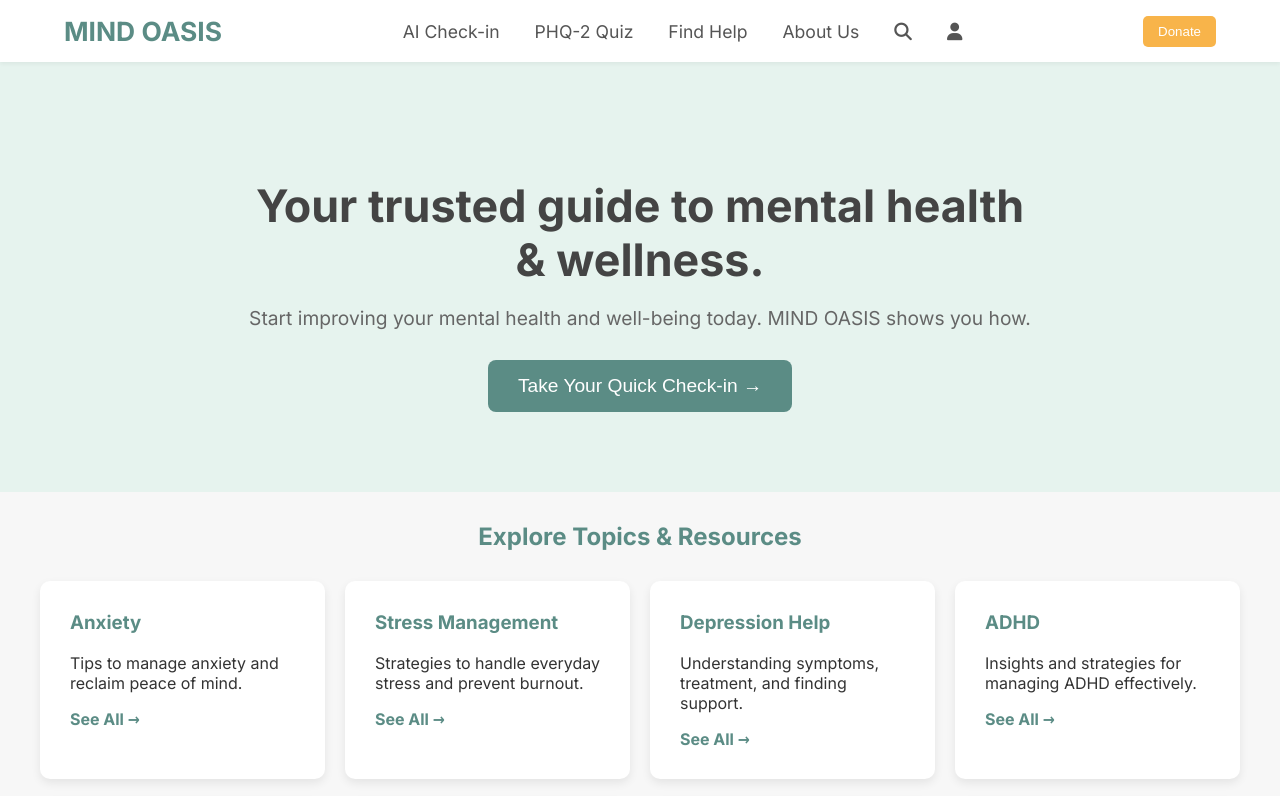
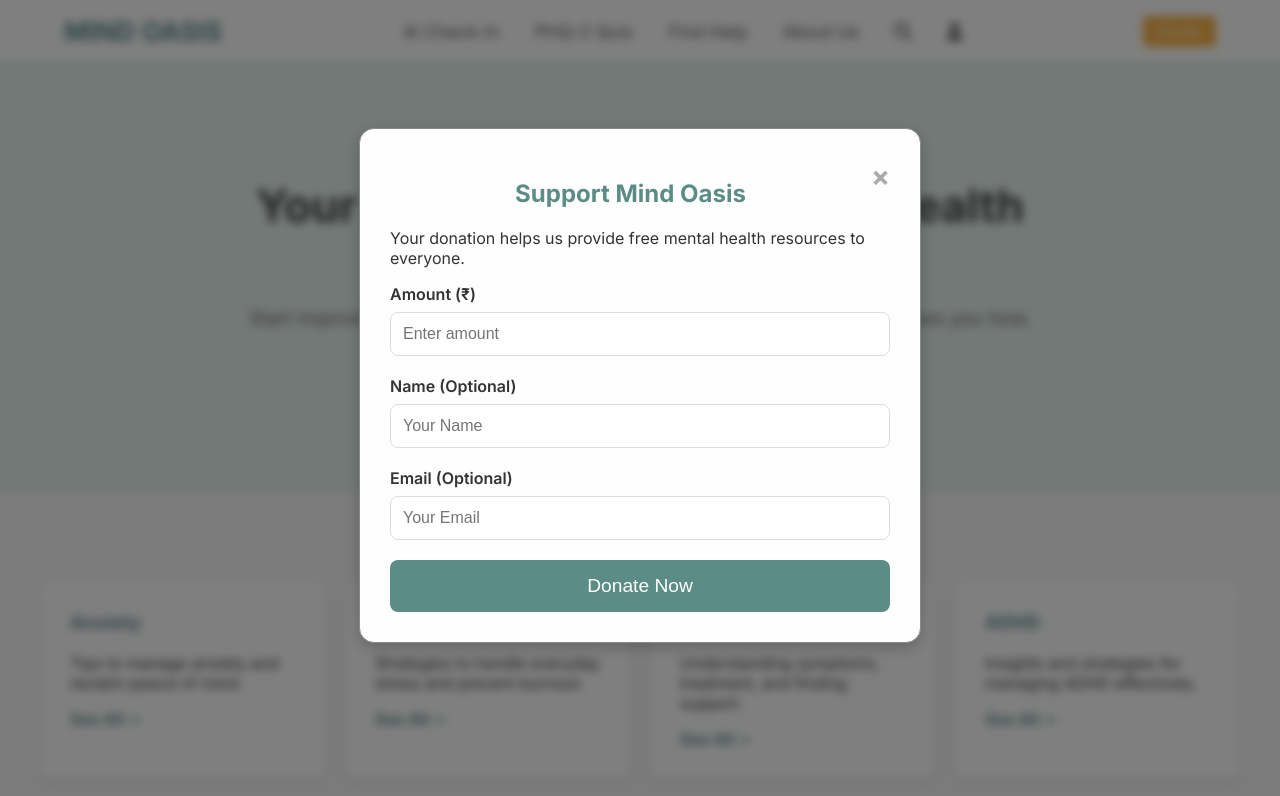
Before and after one commit to sandipansingh/mindoasis, a website: page public/pages/index.html in a window 1280 px wide. Both pictures are taken after a click on the button "Donate". Shown: the top 796 px of the page. Drawn offline with Linux system fonts and the light colour scheme.

Commit message:
feat: update package version and enhance donation system with modal UI and backend integration

```diff
--- a/package.json
+++ b/package.json
@@ -1,7 +1,7 @@
 {
   "name": "mindoasis",
-  "version": "1.1.0",
-  "description": "Mental health and wellness platform",
+  "version": "1.2.1",
+  "description": "A mental health and wellness platform API using Express.js and OpenRouter SDK.",
   "main": "server/server.js",
   "scripts": {
     "start": "node server/server.js",
--- a/public/css/style.css
+++ b/public/css/style.css
@@ -578,3 +578,90 @@ textarea:focus {
   margin-bottom: 20px;
   animation: float 3s ease-in-out infinite;
 }
+
+.modal {
+  display: none;
+  position: fixed;
+  z-index: 1000;
+  left: 0;
+  top: 0;
+  width: 100%;
+  height: 100%;
+  overflow: auto;
+  background-color: rgba(0, 0, 0, 0.5);
+  backdrop-filter: blur(5px);
+}
+
+.modal-content {
+  background-color: #fefefe;
+  margin: 10% auto;
+  padding: 30px;
+  border: 1px solid #888;
+  width: 90%;
+  max-width: 500px;
+  border-radius: 15px;
+  box-shadow: 0 5px 15px rgba(0, 0, 0, 0.2);
+  position: relative;
+  animation: slideInUp 0.3s ease-out;
+}
+
+.close-modal {
+  color: #aaa;
+  float: right;
+  font-size: 28px;
+  font-weight: bold;
+  cursor: pointer;
+  transition: color 0.2s;
+}
+
+.close-modal:hover,
+.close-modal:focus {
+  color: var(--primary-color);
+  text-decoration: none;
+  cursor: pointer;
+}
+
+.form-group {
+  margin-bottom: 20px;
+}
+
+.form-group label {
+  display: block;
+  margin-bottom: 8px;
+  font-weight: 600;
+  color: var(--font-color);
+}
+
+.form-group input {
+  width: 100%;
+  padding: 12px;
+  border: 1px solid #ddd;
+  border-radius: 8px;
+  font-size: 1em;
+  box-sizing: border-box;
+}
+
+.form-group input:focus {
+  outline: none;
+  border-color: var(--primary-accent);
+  box-shadow: 0 0 0 3px rgba(0, 140, 186, 0.1);
+}
+
+#donation-message {
+  margin-top: 20px;
+  padding: 15px;
+  border-radius: 8px;
+  text-align: center;
+}
+
+#donation-message.success {
+  background-color: #d4edda;
+  color: #155724;
+  border: 1px solid #c3e6cb;
+}
+
+#donation-message.error {
+  background-color: #f8d7da;
+  color: #721c24;
+  border: 1px solid #f5c6cb;
+}
--- a/public/js/script.js
+++ b/public/js/script.js
@@ -258,3 +258,81 @@ if (resourceButton) {
     // Implement actual redirection here: window.location.href = '/resources';
   });
 }
+
+// =================================================================
+// SECTION 3: Donation System Logic
+// =================================================================
+
+const donationModal = document.getElementById("donation-modal");
+const donateBtn = document.querySelector(".nav-donate-btn");
+const closeDonationModal = document.querySelector(".close-modal");
+const donationForm = document.getElementById("donation-form");
+const donationMessage = document.getElementById("donation-message");
+
+if (donationModal && donateBtn && closeDonationModal) {
+  // Open Modal
+  donateBtn.addEventListener("click", () => {
+    donationModal.style.display = "block";
+    donationMessage.classList.add("hidden");
+    donationMessage.className = "hidden"; // Reset classes
+    donationForm.reset();
+  });
+
+  // Close Modal
+  closeDonationModal.addEventListener("click", () => {
+    donationModal.style.display = "none";
+  });
+
+  // Close Modal on outside click
+  window.addEventListener("click", (event) => {
+    if (event.target === donationModal) {
+      donationModal.style.display = "none";
+    }
+  });
+
+  // Handle Donation Submission
+  if (donationForm) {
+    donationForm.addEventListener("submit", async (e) => {
+      e.preventDefault();
+
+      const amount = document.getElementById("amount").value;
+      const name = document.getElementById("donor-name").value;
+      const email = document.getElementById("donor-email").value;
+      const submitBtn = donationForm.querySelector("button[type='submit']");
+
+      submitBtn.disabled = true;
+      submitBtn.textContent = "Processing...";
+
+      try {
+        const response = await fetch(`${API_BASE_URL}/donate`, {
+          method: "POST",
+          headers: { "Content-Type": "application/json" },
+          body: JSON.stringify({ amount, name, email }),
+        });
+
+        const data = await response.json();
+
+        if (response.ok) {
+          donationMessage.textContent = data.message;
+          donationMessage.className = "success";
+          donationMessage.classList.remove("hidden");
+          donationForm.reset();
+          setTimeout(() => {
+            donationModal.style.display = "none";
+            submitBtn.disabled = false;
+            submitBtn.textContent = "Donate Now";
+            donationMessage.classList.add("hidden");
+          }, 3000);
+        } else {
+          throw new Error(data.message || "Donation failed");
+        }
+      } catch (error) {
+        donationMessage.textContent = error.message;
+        donationMessage.className = "error";
+        donationMessage.classList.remove("hidden");
+        submitBtn.disabled = false;
+        submitBtn.textContent = "Donate Now";
+      }
+    });
+  }
+}
--- a/public/pages/index.html
+++ b/public/pages/index.html
@@ -181,6 +181,53 @@
 
     <app-footer></app-footer>
 
+    <!-- Donation Modal -->
+    <div id="donation-modal" class="modal">
+      <div class="modal-content">
+        <span class="close-modal">&times;</span>
+        <h2>Support Mind Oasis</h2>
+        <p>
+          Your donation helps us provide free mental health resources to
+          everyone.
+        </p>
+        <form id="donation-form">
+          <div class="form-group">
+            <label for="amount">Amount (₹)</label>
+            <input
+              type="number"
+              id="amount"
+              name="amount"
+              min="1"
+              required
+              placeholder="Enter amount"
+            />
+          </div>
+          <div class="form-group">
+            <label for="donor-name">Name (Optional)</label>
+            <input
+              type="text"
+              id="donor-name"
+              name="donor-name"
+              placeholder="Your Name"
+            />
+          </div>
+          <div class="form-group">
+            <label for="donor-email">Email (Optional)</label>
+            <input
+              type="email"
+              id="donor-email"
+              name="donor-email"
+              placeholder="Your Email"
+            />
+          </div>
+          <button type="submit" class="primary-cta-btn" style="width: 100%">
+            Donate Now
+          </button>
+        </form>
+        <div id="donation-message" class="hidden"></div>
+      </div>
+    </div>
+
     <script src="/components/footer.js"></script>
     <script src="/js/script.js"></script>
   </body>
```
Also changed, not shown: server/server.js (+34 -7 lines), 2 other files.
